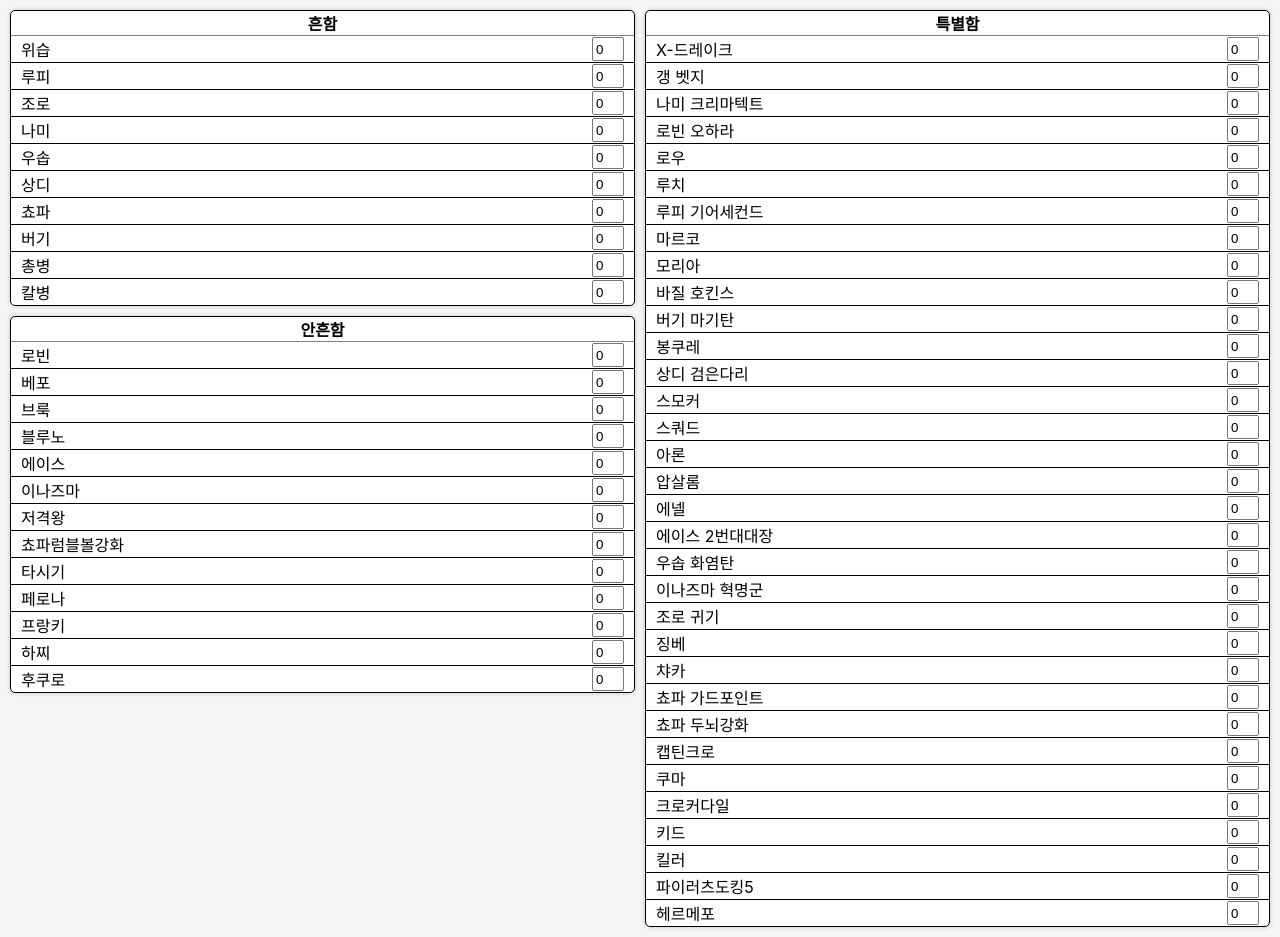
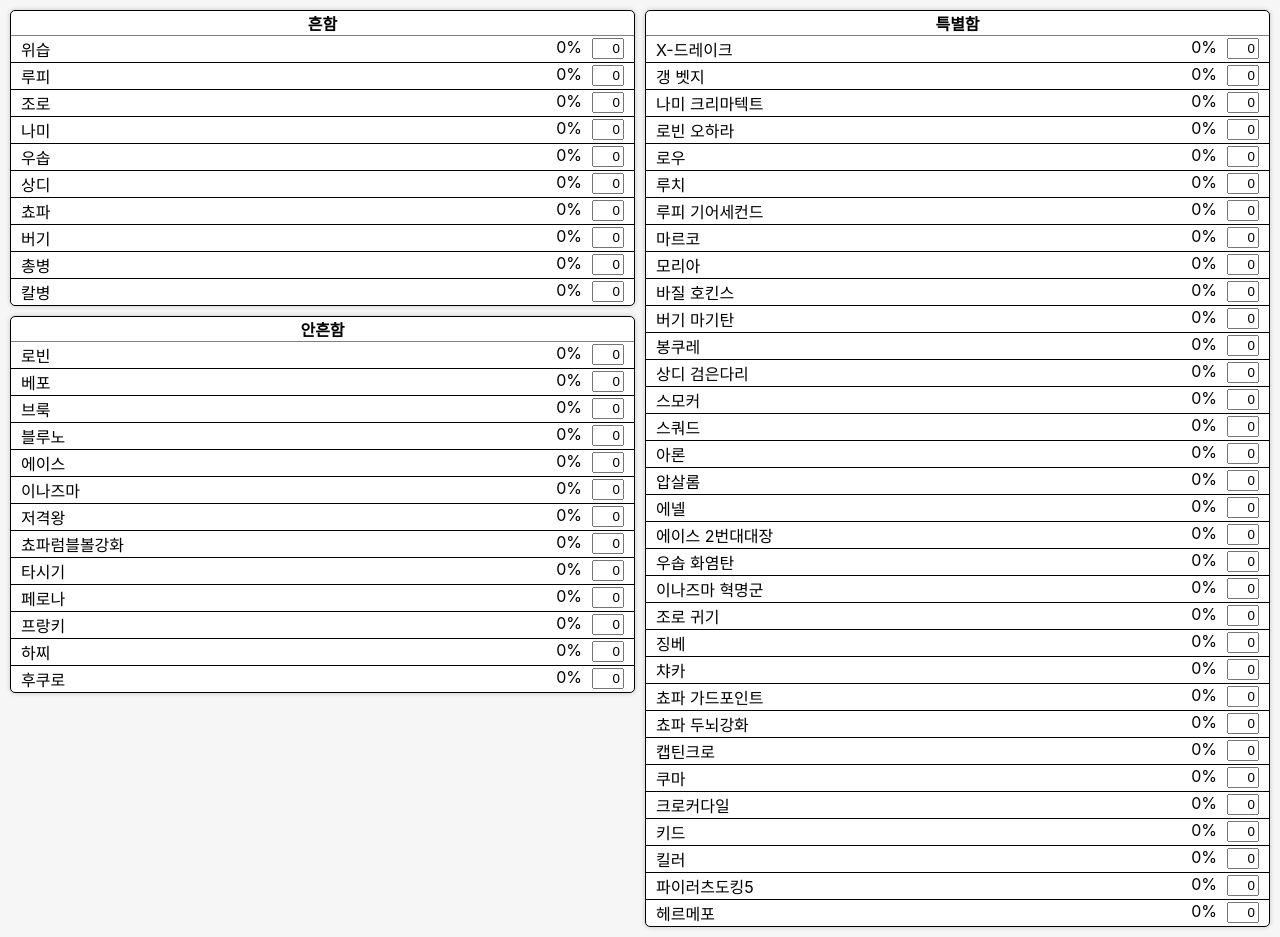
Before and after one commit to yeynii/ord, a Next.js app: page / in a window 1280 px wide. Built offline with nearby package versions, Linux system fonts and the light colour scheme.

Commit message:
feat: constants 구조 수정

```diff
--- a/src/components/Section.tsx
+++ b/src/components/Section.tsx
@@ -1,5 +1,4 @@
-import { myUnitsConfig, unitContext } from "@src/pages";
-import Unit from "@src/unit/unit";
+import { myUnitsConfig, unitContext, UnitInfo } from "@src/pages";
 import { removeString } from "@src/utils/validator";
 import { useContext, useMemo } from "react";
 import styled from "styled-components";
@@ -10,10 +9,12 @@ interface SectionProps {
 
 const Section = ({ type }: SectionProps) => {
   const { myUnits, setMyUnits } = useContext(unitContext);
-  const items = useMemo<Record<string, [Unit, number]>>(
+  const items = useMemo<Record<string, UnitInfo>>(
     () => myUnits[type],
     [myUnits, type]
   );
+
+  console.table(myUnits[type]);
 
   const changeUnitCount = (key: string, value: number) => {
     const updatedItems = { ...items };
@@ -34,18 +35,21 @@ const Section = ({ type }: SectionProps) => {
     <Container>
       <Title>{type}</Title>
       <List>
-        {Object.entries(items).map(([key, value]) => (
-          <Item
-            key={key}
-            onClick={(e) => handleClickItem(e, key, value[1] + 1)}
-          >
-            <span>{value[0].name}</span>
-            <Count
-              value={value[1]}
-              onChange={(e) => handleInputChange(e, key)}
-            />
-          </Item>
-        ))}
+        {Object.entries(items).map(([key, value]) => {
+          const [unit, count] = value;
+          return (
+            <Item key={key} onClick={(e) => handleClickItem(e, key, count + 1)}>
+              <span>{unit.name}</span>
+              <div>
+                <span>0%</span>
+                <Count
+                  value={count}
+                  onChange={(e) => handleInputChange(e, key)}
+                />
+              </div>
+            </Item>
+          );
+        })}
       </List>
     </Container>
   );
@@ -82,10 +86,16 @@ const Item = styled.div`
   :active {
     background-color: #dddddd;
   }
+  > div {
+    > span {
+      margin-right: 10px;
+    }
+  }
 `;
 
 const Count = styled.input`
   width: 2rem;
+  text-align: right;
 `;
 
 export default Section;
--- a/src/pages/index.tsx
+++ b/src/pages/index.tsx
@@ -1,16 +1,21 @@
 import Section from "@components/Section";
-import { 유닛 } from "@src/unit/constants";
+import {
+  UNIT,
+  UNIT_TYPE_안흔함,
+  UNIT_TYPE_특별함,
+  UNIT_TYPE_흔함
+} from "@src/unit/constants";
 import Unit from "@src/unit/unit";
 import Head from "next/head";
 import { createContext, useState } from "react";
 import styled from "styled-components";
+
+export type UnitInfo = [Unit, number];
 export interface myUnitsConfig {
-  흔함: [Unit, number];
-  안흔함: [Unit, number];
-  특별함: [Unit, number];
+  [key: string]: UnitInfo;
 }
 
-const initValue = Object.entries(유닛).reduce(
+const initValue = Object.entries(UNIT).reduce(
   (prev, [key, value]) => ({
     ...prev,
     [key]: Object.entries(value).reduce(
@@ -33,32 +38,12 @@ export default function Home() {
       <Main>
         <Flex>
           <Col>
-            <Section type="흔함" />
-            <Section type="안흔함" />
+            <Section type={UNIT_TYPE_흔함} />
+            <Section type={UNIT_TYPE_안흔함} />
           </Col>
           <Col>
-            <Section type="특별함" />
+            <Section type={UNIT_TYPE_특별함} />
           </Col>
-          {/* <Col>
-            <Section />
-          </Col>
-          <Col>
-            <Section />
-          </Col>
-          <Col>
-            <Section />
-            <Section />
-            <Section />
-          </Col>
-          <Col>
-            <Section />
-            <Section />
-          </Col>
-          <Col>
-            <Section />
-            <Section />
-            <Section />
-          </Col> */}
         </Flex>
       </Main>
     </unitContext.Provider>
--- a/src/unit/constants.ts
+++ b/src/unit/constants.ts
@@ -1,13 +1,17 @@
-export const enum UNIT_TYPE_ID {
-  흔함 = "00",
-  안흔함 = "01",
-  특별함 = "02"
-}
+export const UNIT_TYPE_흔함 = "흔함";
+export const UNIT_TYPE_안흔함 = "안흔함";
+export const UNIT_TYPE_특별함 = "특별함";
+
+export const UNIT_TYPE_ID = {
+  [UNIT_TYPE_흔함]: "00",
+  [UNIT_TYPE_안흔함]: "01",
+  [UNIT_TYPE_특별함]: "02"
+};
 
 export const UNIT_TYPE = {
-  [UNIT_TYPE_ID.흔함]: "흔함",
-  [UNIT_TYPE_ID.안흔함]: "안흔함",
-  [UNIT_TYPE_ID.특별함]: "특별함"
+  [UNIT_TYPE_ID[UNIT_TYPE_흔함]]: UNIT_TYPE_흔함,
+  [UNIT_TYPE_ID[UNIT_TYPE_안흔함]]: UNIT_TYPE_안흔함,
+  [UNIT_TYPE_ID[UNIT_TYPE_특별함]]: UNIT_TYPE_특별함
 };
 
 export const UNIT_SPRITE_IMAGE = {
@@ -281,7 +285,7 @@ const 특별함 = {
 //   ["핸콕"]: "핸콕"
 // };
 
-export const 유닛 = {
+export const UNIT = {
   흔함,
   안흔함,
   특별함
```
